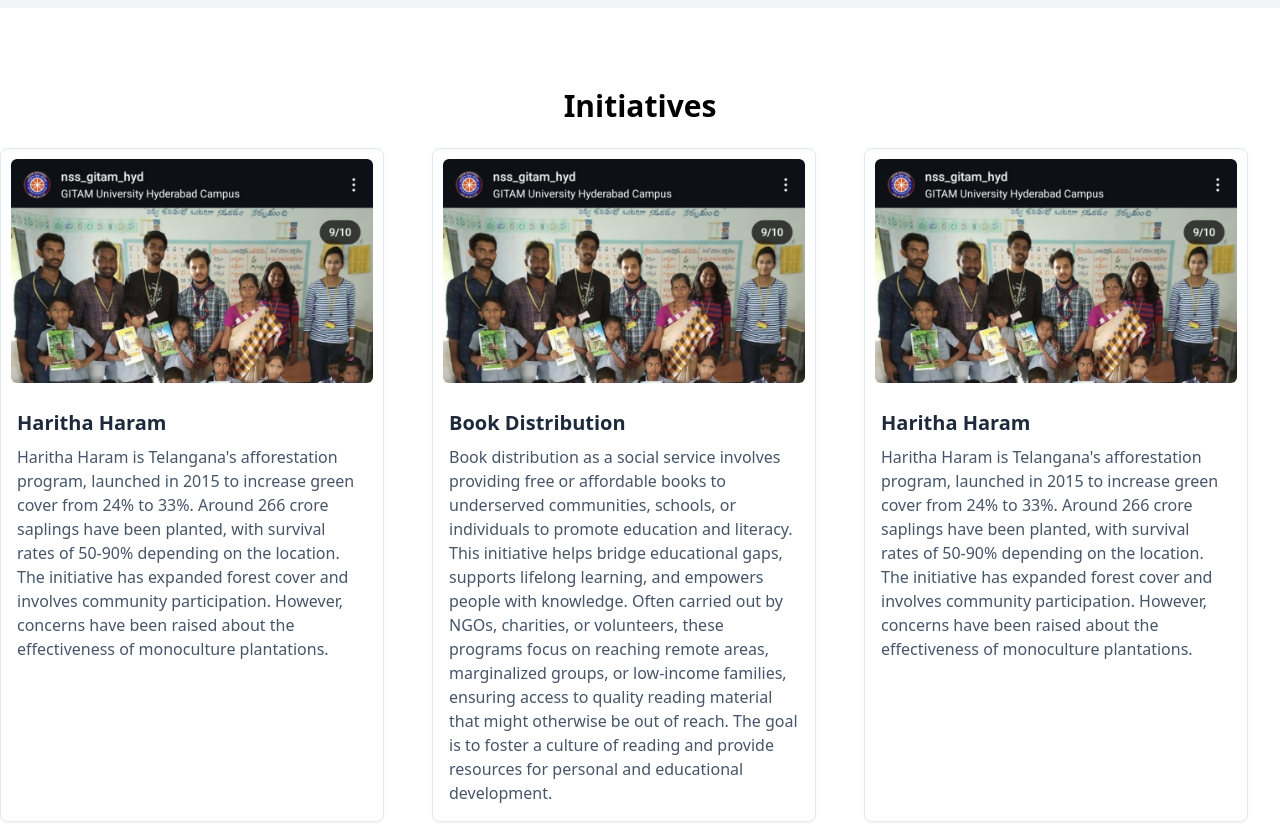
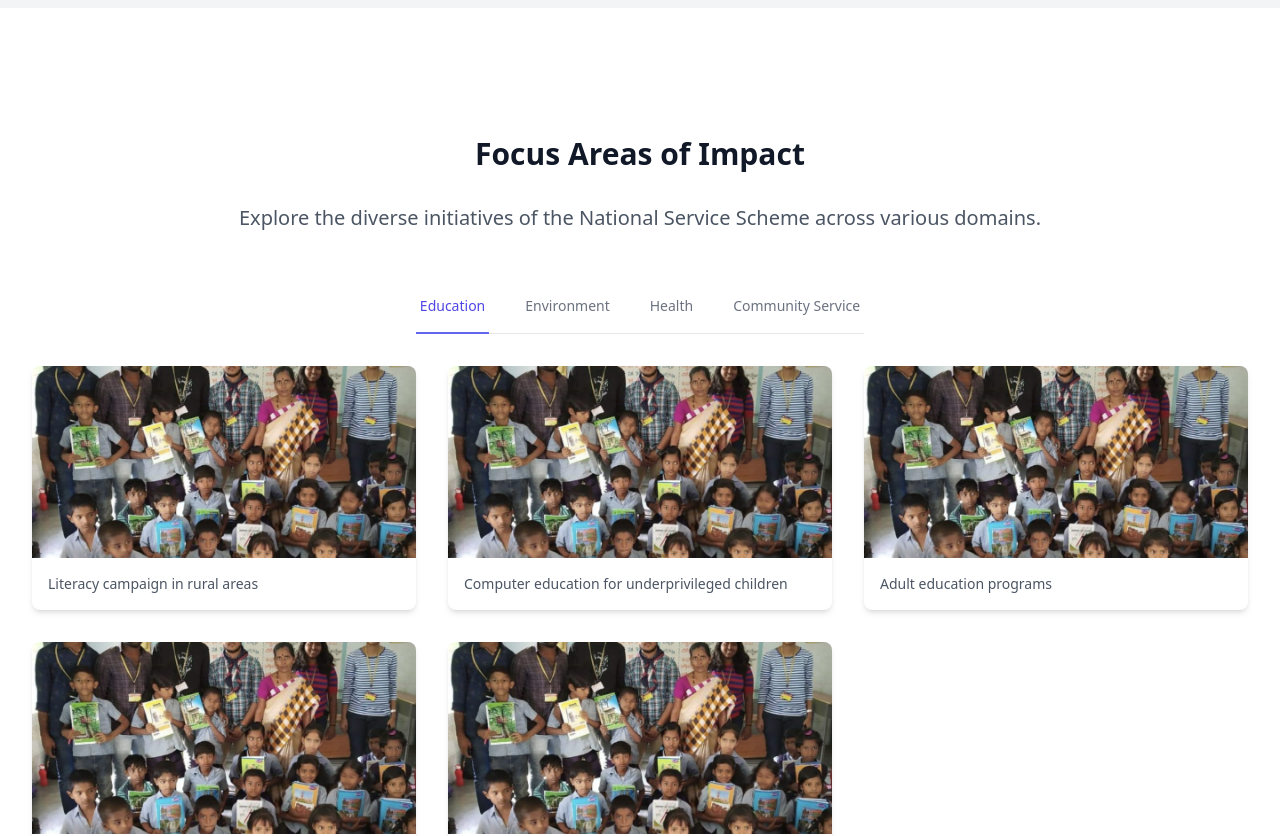
Before and after one commit to RohithR24/NSS_GITAM_HYD, a Next.js app: page / in a window 1280 px wide. Shown: the part 1260-2096 px from the top of the page. Built offline with nearby package versions, Linux system fonts and the light colour scheme; a web font is replaced by a local one.

Commit message:
Add: initiatives UI/UX change

```diff
--- a/components/sections/initiatives.tsx
+++ b/components/sections/initiatives.tsx
@@ -1,25 +1,124 @@
-import React from "react";
-import { Card } from "@/components/ui";
-import { InitiativesData } from "@/constants";
+;"use client"
 
-const Initiatives = () => {
+import React, { useState } from 'react'
+import Image from 'next/image'
+import { motion, AnimatePresence } from 'framer-motion'
+import {BookDistribution} from '@/public/images/index'
+interface FocusArea {
+  id: string
+  name: string
+  initiatives: {
+    image: string
+    caption: string
+  }[]
+}
+
+const focusAreas: FocusArea[] = [
+  {
+    id: 'education',
+    name: 'Education',
+    initiatives: [
+      { image: '/placeholder.svg?height=300&width=400', caption: 'Literacy campaign in rural areas' },
+      { image: '/placeholder.svg?height=300&width=400', caption: 'Computer education for underprivileged children' },
+      { image: '/placeholder.svg?height=300&width=400', caption: 'Adult education programs' },
+      { image: '/placeholder.svg?height=300&width=400', caption: 'Adult education programs' },
+      { image: '/placeholder.svg?height=300&width=400', caption: 'Adult education programs' }
+    ],
+  },
+  {
+    id: 'environment',
+    name: 'Environment',
+    initiatives: [
+      { image: '/placeholder.svg?height=300&width=400', caption: 'Tree plantation drive' },
+      { image: '/placeholder.svg?height=300&width=400', caption: 'Plastic-free campus campaign' },
+      { image: '/placeholder.svg?height=300&width=400', caption: 'Water conservation project' },
+    ],
+  },
+  {
+    id: 'health',
+    name: 'Health',
+    initiatives: [
+      { image: '/placeholder.svg?height=300&width=400', caption: 'Blood donation camp' },
+      { image: '/placeholder.svg?height=300&width=400', caption: 'COVID-19 awareness program' },
+      { image: '/placeholder.svg?height=300&width=400', caption: 'Yoga and meditation workshop' },
+    ],
+  },
+  {
+    id: 'community',
+    name: 'Community Service',
+    initiatives: [
+      { image: '/placeholder.svg?height=300&width=400', caption: 'Village adoption program' },
+      { image: '/placeholder.svg?height=300&width=400', caption: 'Cleanliness drive in local community' },
+      { image: '/placeholder.svg?height=300&width=400', caption: 'Elderly care initiative' },
+    ],
+  },
+]
+
+export default function Initiatives() {
+  const [activeTab, setActiveTab] = useState(focusAreas[0].id)
+
   return (
-    <section className="flex flex-col">
-      <p className="font-semibold text-2xl md:text-3xl text-center">
-        Initiatives
+    <div className="max-w-7xl mx-auto px-4 sm:px-6 lg:px-8 py-12">
+      <h2 className="text-3xl font-extrabold text-gray-900 text-center mb-8">
+        Focus Areas of Impact
+      </h2>
+      <p className="text-xl text-gray-600 text-center mb-12">
+        Explore the diverse initiatives of the National Service Scheme across various domains.
       </p>
-        <div className="relative grid grid-cols-1 md:grid-cols-1 lg:grid-cols-3 gap-4">
-          {InitiativesData.map((item, key) => (
-            <Card
-              key={key}
-              image={item.image}
-              title={item.title}
-              content={item.content}
-            />
-          ))}
+
+      {/* Tabs */}
+      <div className="flex justify-center mb-8">
+        <div className="border-b border-gray-200">
+          <nav className="-mb-px flex space-x-8" aria-label="Tabs">
+            {focusAreas.map((area) => (
+              <button
+                key={area.id}
+                onClick={() => setActiveTab(area.id)}
+                className={`
+                  whitespace-nowrap py-4 px-1 border-b-2 font-medium text-sm
+                  ${
+                    activeTab === area.id
+                      ? 'border-indigo-500 text-indigo-600'
+                      : 'border-transparent text-gray-500 hover:text-gray-700 hover:border-gray-300'
+                  }
+                `}
+                aria-current={activeTab === area.id ? 'page' : undefined}
+              >
+                {area.name}
+              </button>
+            ))}
+          </nav>
         </div>
-    </section>
-  );
-};
+      </div>
 
-export default Initiatives;
+      {/* Gallery */}
+      <AnimatePresence mode="wait">
+        <motion.div
+          key={activeTab}
+          initial={{ opacity: 0, y: 20 }}
+          animate={{ opacity: 1, y: 0 }}
+          exit={{ opacity: 0, y: -20 }}
+          transition={{ duration: 0.3 }}
+          className="grid grid-cols-1 sm:grid-cols-2 lg:grid-cols-3 gap-8"
+        >
+          {focusAreas
+            .find((area) => area.id === activeTab)
+            ?.initiatives.map((initiative, index) => (
+              <div key={index} className="bg-white rounded-lg shadow-md overflow-hidden">
+                <Image
+                  src={BookDistribution}
+                  alt={initiative.caption}
+                  width={400}
+                  height={300}
+                  className="w-full h-48 object-cover"
+                />
+                <div className="p-4">
+                  <p className="text-sm text-gray-600">{initiative.caption}</p>
+                </div>
+              </div>
+            ))}
+        </motion.div>
+      </AnimatePresence>
+    </div>
+  )
+}
```
